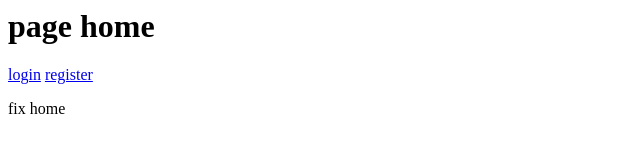
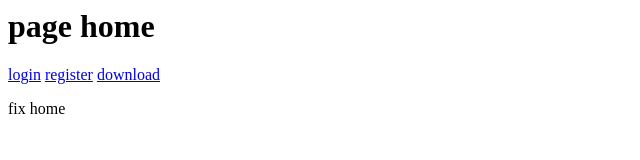
Before and after one commit to binhkdc/binhkdc.github.io, a plain HTML site: page index.html in a window 1280 px wide. Shown: the full height of the page, 0-640 px from the left. Drawn offline with Linux system fonts and the light colour scheme.

Commit message:
download

```diff
--- a/index.html
+++ b/index.html
@@ -1,4 +1,5 @@
 <h1>page home</h1>
 <a href="/login.html">login</a>
 <a href="/register.html">register</a>
+<a href="/download.html">download</a>
 <p>fix home</p>
```
Also changed, not shown: download.html (added, +1 -0 lines).
